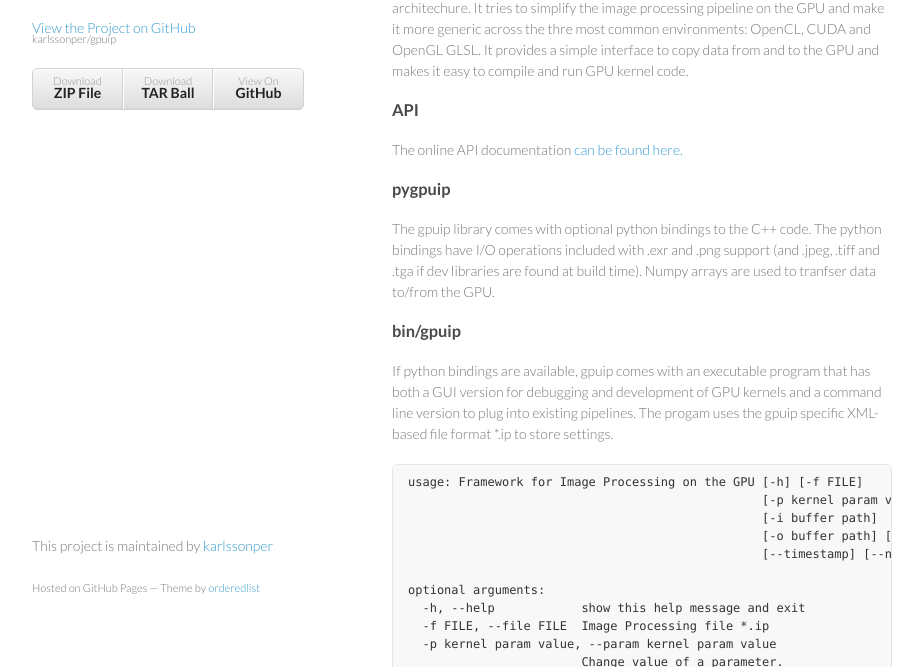
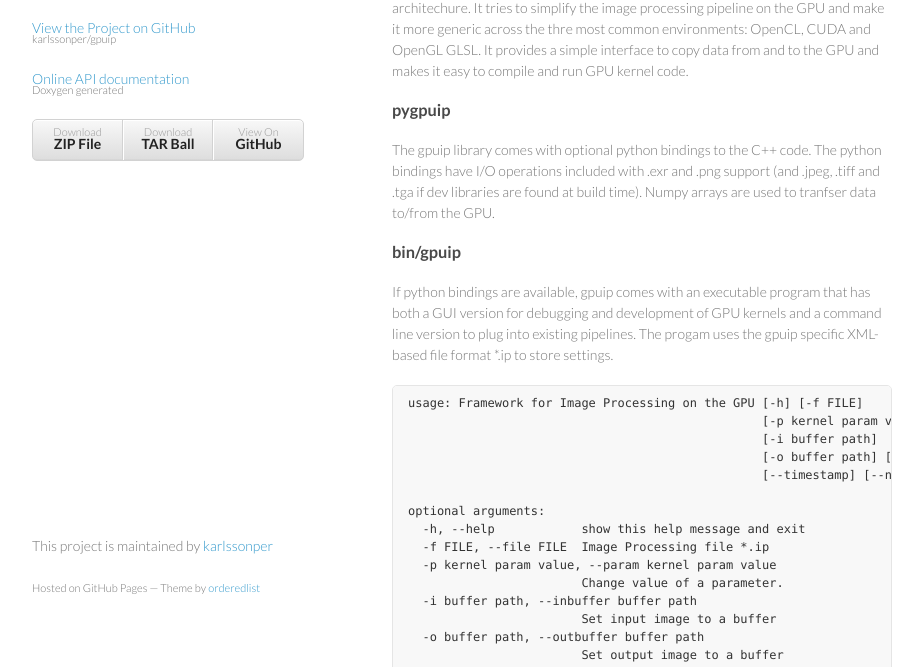
Before and after one commit to karlssonper/gpuip, a plain HTML site: page index.html in a window 1280 px wide. Shown: the part 133-800 px from the top of the page, without its empty margins (178-1101 px from the left). Drawn offline with Linux system fonts and the light colour scheme.

Commit message:
api link

```diff
--- a/index.html
+++ b/index.html
@@ -19,6 +19,7 @@
         <p>Framework for Image Processing on the GPU</p>
 
         <p class="view"><a href="https://github.com/karlssonper/gpuip">View the Project on GitHub <small>karlssonper/gpuip</small></a></p>
+<p class="view"><a href="https://github.com/karlssonper/gpuip/api/classgpuip_1_1_base.html">Online API documentation<small>Doxygen generated</small></a></p>
 
 
         <ul>
@@ -32,11 +33,6 @@
 <a name="gpuip" class="anchor" href="#gpuip"><span class="octicon octicon-link"></span></a>gpuip</h1>
 
 <p>Gpuip is a C++ cross-platform framework for Image Processing on the GPU architechure. It tries to simplify the image processing pipeline on the GPU and make it more generic across the thre most common environments: OpenCL, CUDA and OpenGL GLSL. It provides a simple interface to copy data from and to the GPU and makes it easy to compile and run GPU kernel code. </p>
-
-<h3>
-<a name="api" class="anchor" href="#api"><span class="octicon octicon-link"></span></a>API</h3>
-
-<p>The online API documentation <a href="http://karlssonper.github.io/gpuip/api">can be found here.</a></p>
 
 <h3>
 <a name="pygpuip" class="anchor" href="#pygpuip"><span class="octicon octicon-link"></span></a>pygpuip</h3>
```
